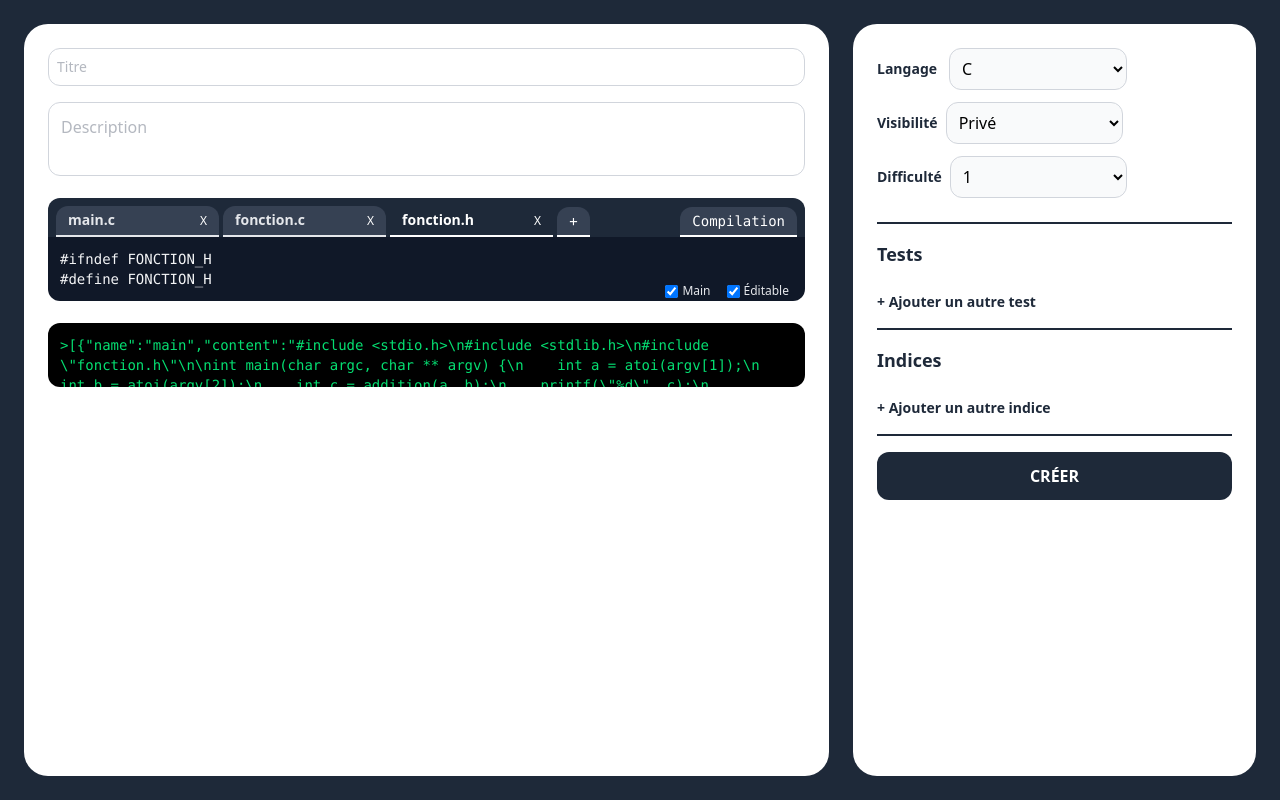
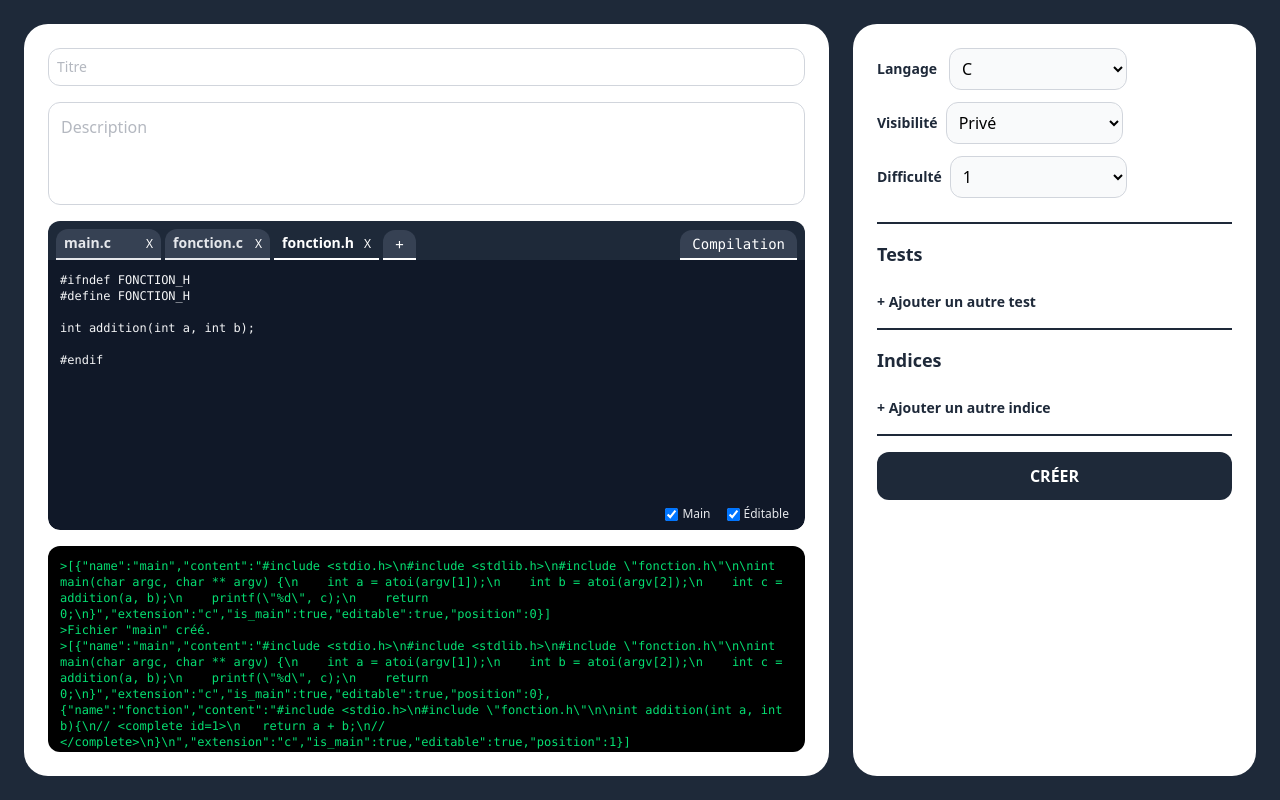
Before and after one commit to KhalilMehalli/tai, an Angular app: page /exercise-create in a window 1280 px wide. Built offline with nearby package versions, Linux system fonts and the light colour scheme.

Commit message:
- Adjust layout and size of elements in the left panel. - Prevent validation of incorrect test results.

```diff
--- a/src/app/components/console/console.html
+++ b/src/app/components/console/console.html
@@ -1,5 +1,5 @@
-<div class="flex-none min-h-0">
-  <textarea class="w-full h-full bg-black text-green-400 font-mono p-3 text-sm
+<div class="flex flex-col h-full min-h-0 overflow-hidden">
+  <textarea class="w-full h-full bg-black text-green-400 font-mono p-3 text-xs
            resize-none rounded-xl outline-none overflow-auto"
     readonly
     placeholder="Console"
--- a/src/app/components/editor/editor.html
+++ b/src/app/components/editor/editor.html
@@ -1,18 +1,18 @@
-<div class="h-full min-h-0 overflow-hidden rounded-xl">
+<div class="flex flex-col h-full min-h-0 overflow-hidden rounded-xl">
   <!--tab + compilation button-->
   <div class="flex justify-between bg-gray-800">
     <!--tab file + button +-->
     <div class="flex items-center px-2 pt-2 gap-1 overflow-x-auto">
         @for (file of files; track file.id) {
         <div
-            class="flex items-center gap-1 px-3 py-1 rounded-t-xl cursor-pointer border-b-2"
+            class="flex items-center gap-0.5 px-2 py-1 rounded-t-xl cursor-pointer border-b-2"
             [class.bg-gray-600]="file.id === activeFileId"
             [class.text-white]="file.id === activeFileId"
             [class.bg-gray-700]="file.id !== activeFileId"
             [class.text-gray-200]="file.id !== activeFileId"
             (click)="setActiveFile(file)"
         >
-            <input #nameInput  class="bg-transparent text-sm font-semibold outline-none w-32
+            <input #nameInput  class=" w-min max-w-20 bg-transparent text-sm font-semibold outline-none
                     border-b border-transparent"
             [value]="file.extension ? file.name + '.' + file.extension : file.name"
             [readonly] = "!isTeacher"
@@ -48,9 +48,9 @@
   </div>
 
   @if (activeFile) {
-    <div class="flex-1 relative">
+    <div class="flex-1 min-h-0 relative overflow-hidden">
       <textarea #contentInput
-        class="w-full h-full bg-gray-900 text-gray-100 font-mono p-3 rounded-b-xl text-sm
+        class="w-full h-full bg-gray-900 text-gray-100 font-mono p-3 rounded-b-xl text-xs
                resize-none  outline-none overflow-auto"
         [value]="activeFile.content"
         (input)="onContentChange(contentInput.value)"
--- a/src/app/components/tests/tests.ts
+++ b/src/app/components/tests/tests.ts
@@ -44,7 +44,7 @@ export class Tests {
   // When we click on the "Valider" or "Supprimer" button
   onValidateOrDelete(test: TestRow): void {
     if (!test.validated) {
-      if (test.argv.trim() === '') {
+      if (test.expected_output.trim() === 'error') {
         return;
       }
       test.validated = true;
--- a/src/app/pages/exercise-create/exercise-create.html
+++ b/src/app/pages/exercise-create/exercise-create.html
@@ -11,12 +11,13 @@
         </div>
 
 
-        <div class="flex-none min-h-0">
-          <textarea id="description" placeholder="Description" class="w-full  border border-gray-300 rounded-xl p-3
+        <div class="flex-1 min-h-0">
+          <textarea id="description" placeholder="Description" class="w-full h-full border border-gray-300 rounded-xl p-3
                   text-gray-500 resize-none outline-none focus:border-gray-800"
             [(ngModel)]="description"></textarea>
         </div>
 
+        <div class="flex-[3_1] min-h-0 overflow-hidden" >
             <!--Input(language, isTeacher) and output-->
             <app-editor
                 [language]="language"
@@ -25,10 +26,13 @@
                 (compile)="onCompileRequest()"
                 (consoleMessage)="onConsoleMessage($event)"
             ></app-editor>
+        </div>
 
+        <div class="flex-[2_1] min-h-0 overflow-hidden" >
             <app-console
                 [text]="consoleText"
             ></app-console>
+        </div>
 
         </div>
 
--- a/src/app/pages/exercise-create/exercise-create.ts
+++ b/src/app/pages/exercise-create/exercise-create.ts
@@ -92,7 +92,10 @@ onRunTest(test: TestCaseCreate): void {
       next: res => {
         this.onConsoleMessage(JSON.stringify(res, null, 2));
         // update the expected_output
-        test.expected_output = res.stdout?.trim() ?? test.expected_output;
+        if(res.status)
+          test.expected_output = res.stdout?.trim() ?? test.expected_output;
+        else
+          test.expected_output = "error";
       },
       error: err => {
         this.onConsoleMessage(`Erreur réseau : ${err.message ?? err}`);
```
Lines whose indentation alone changed are shown as unchanged.
